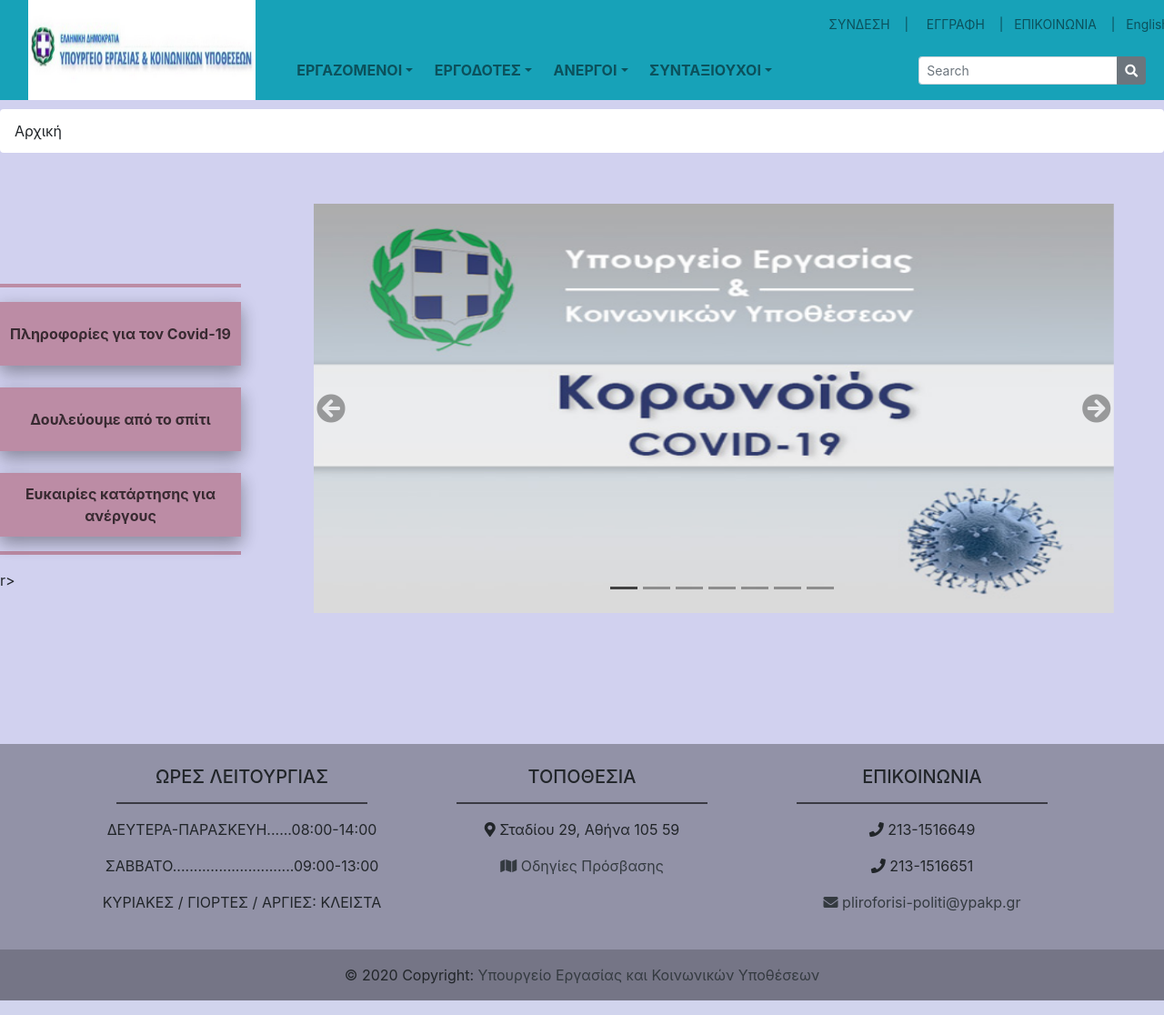
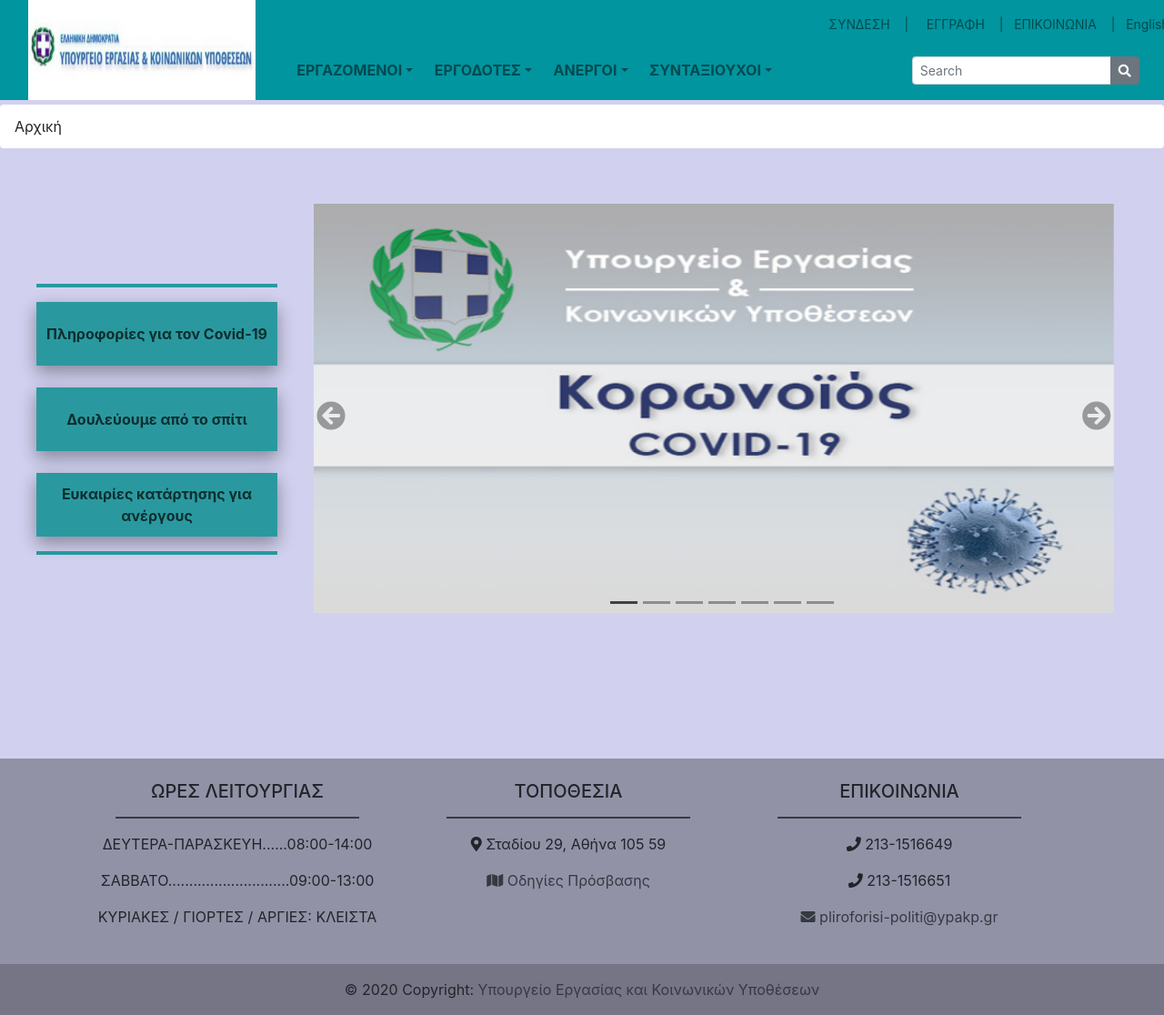
Before and after one commit to meryfanou/EAM, a PHP site: page / in a window 1280 px wide. Shown: the whole page at 91% size. Run offline with PHP 8.4, Linux system fonts and the light colour scheme; some libraries are stand-ins or nearby versions.

Commit message:
add index

```diff
--- a/epikoinwnia.php
+++ b/epikoinwnia.php
@@ -58,7 +58,7 @@
     </div>
 
     <!--  THLEFWNA -->
-    <div class="container-fluid bg-secondary" style="margin: 10px; padding: 10px ;border: 1px solid black;">
+    <div class="container-fluid" style="margin: 10px; padding: 10px ;border: 1px solid black; background-color: grey">
         <div class="row">
             <div class="col">
             <h3 style="text-align:center">Τηλέφωνα Επικοινωνίας </h3>
--- a/header.php
+++ b/header.php
@@ -27,7 +27,7 @@
 </button>
 
 <!-- Navbar -->
-<nav class="navbar navbar-expand-lg bg-info navbar-light fixed-top" style="height: 110px;">
+<nav class="navbar navbar-expand-lg navbar-light fixed-top" style="height: 110px; background-color:rgb(0,149,159)">
 <!-- Logo -->
 <div class="col">
 	<a class="navbar-brand" href="./index.php">
--- a/header_loggedin.php
+++ b/header_loggedin.php
@@ -27,7 +27,7 @@
 </button>
 
 <!-- Navbar -->
-<nav class="navbar navbar-expand-lg bg-info navbar-light fixed-top" style="height: 110px;">
+<nav class="navbar navbar-expand-lg navbar-light fixed-top" style="height: 110px; background-color:rgb(0,149,159)">
 <!-- Logo -->
 <div class="col">
 	<a class="navbar-brand" href="./index.php">
--- a/index.php
+++ b/index.php
@@ -12,18 +12,18 @@
 </div>
 
 <br><br>
-<div class="row" style="width: 100%">
+<div class="row">
 
   <!-- Usefull buttons -->
   <div class="col btn-group" style="text-align: left;">
     <ul style="list-style: none">
       <br><br><br>
-      <hr style="border-top: 4px solid rgba(155, 35, 53, 0.4); width: 265px;">
+      <hr style="border-top: 4px solid rgba(0, 139, 139, 0.8); width: 265px;">
       <li><button class="button">Πληροφορίες για τον Covid-19</button></li><br>
       <li><button class="button">Δουλεύουμε από το σπίτι</button></li><br>
       <li><button class="button">Ευκαιρίες κατάρτησης για ανέργους</button></li>
-      <hr style="border-top: 4px solid rgba(155, 35, 53, 0.4); width: 265px;">
-      <b></b>r>
+      <hr style="border-top: 4px solid rgba(0, 139, 139, 0.8); width: 265px;">
+      <br></br>
     </ul>
   </div>
 
@@ -93,4 +93,18 @@
   </div>
 </div>
 
+<!-- <br>
+<div class="row flex-container">
+  <div>
+      <h5>Νέα & Ανακοινώσεις</h5>
+      <hr style="border-top: 2px solid rgba(0, 0, 0, 0.5); width: 95%;">
+      <p></p>
+  </div>
+  <div>
+      <h5>Συχνές Ερωτήσεις</h5>
+      <hr style="border-top: 2px solid rgba(0, 0, 0, 0.5); width: 95%;">
+      <p></p>
+  </div>
+</div> -->
+
 <?php include './footer.php' ?>
--- a/stylesheets/index.css
+++ b/stylesheets/index.css
@@ -1,8 +1,14 @@
+  /* For responsiveness */
+  div.row
+  {
+    width: 100%;
+  }
+
   /* Breadcrumb - stick on scroll */
 	div.sticky
 	{
 		position: sticky;
-		top: 120px;
+		top: 115px;
 		z-index: 9;
 		width: 100%;
 	}
@@ -52,12 +58,12 @@
   /* Usefull buttons at the left */
   .btn-group
   {
-  	margin-left: -40px;
+  	/*margin-left: -40px;*/
   }
  	.btn-group .button
  	{
- 		background-color: rgba(155, 35, 53, 0.4);
- 		border: 5px solid rgba(155, 35, 53,0);
+ 		background-color: rgba(0, 139, 139, 0.8);
+ 		border: 5px solid rgba(0, 139, 139, 0);
  		color: rgb(0,0,0,0.7);
    	font-weight: bold;
  		display: block;
@@ -73,7 +79,24 @@
  		border-left: none;
  		border-bottom: none;
  		border-top: none;
- 		border-right: 5px solid rgba(155, 35, 53,0.7);
+ 		border-right: 5px solid rgba(0, 139, 139,0.8);
+  }
+
+  .flex-container
+  {
+    display: flex;
+    justify-content: center;
+    align-items: center;
+  }
+  .flex-container > div
+  {
+    margin: 60px;
+    padding: 28px;
+    background-color: white;
+    color: rgb(0, 139, 139);
+    box-shadow: 0 8px 16px 0 rgba(0,0,0,0.2), 0 6px 20px 0 rgba(0,0,0,0.19);
+    width: 20%;
+    text-align: center;
   }
 
   /* For small screen only */
```
Also changed, not shown: README.txt.
